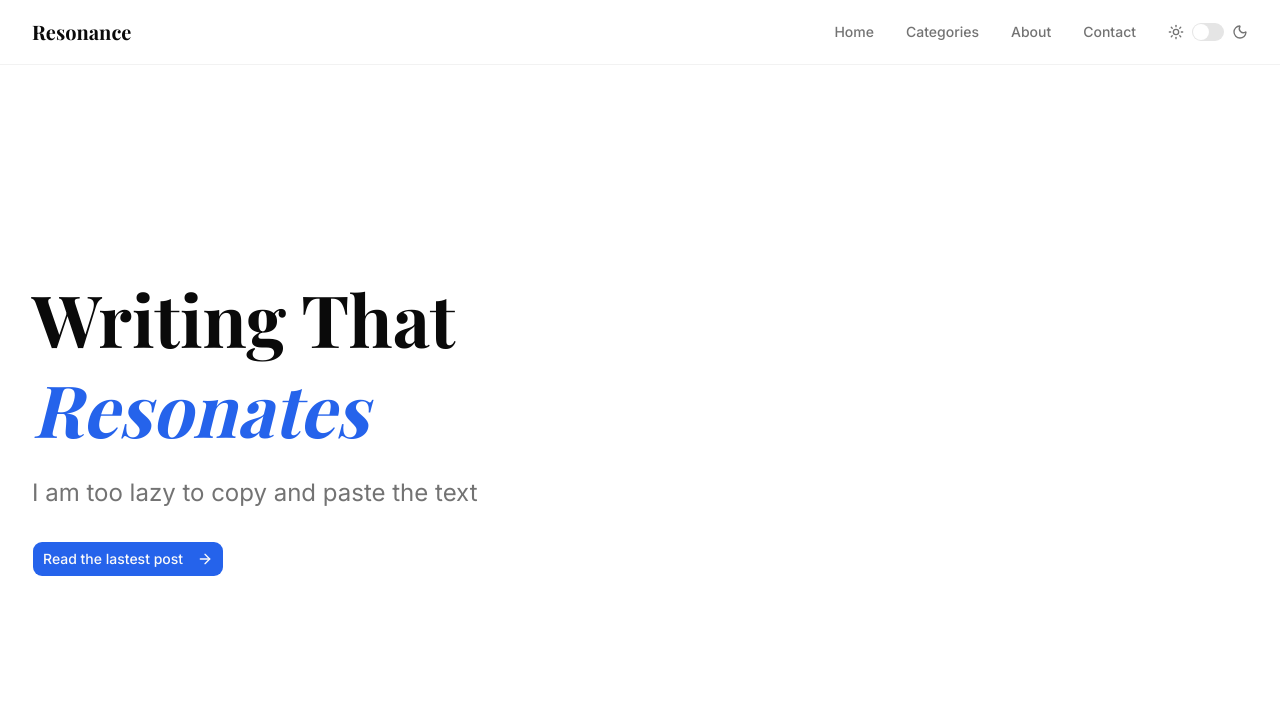
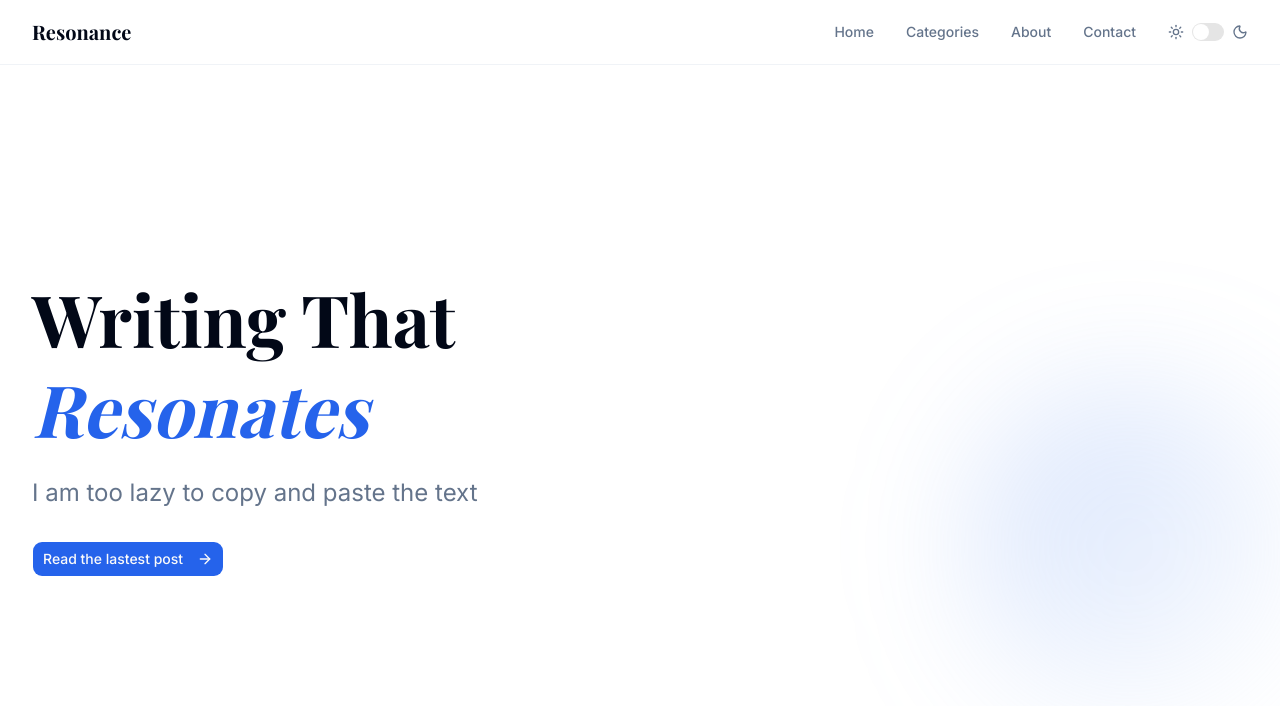
Before and after one commit to Pandyanatha-cyber/next-js-test, a Next.js app: page /testing2 in a window 1280 px wide. Shown: the top 706 px of the page. Built offline with nearby package versions, Linux system fonts and the light colour scheme; a web font is replaced by a local one.

Commit message:
dark mode background change

```diff
--- a/app/globals.css
+++ b/app/globals.css
@@ -50,21 +50,21 @@
 
 :root {
   --background: oklch(1 0 0);
-  --foreground: oklch(0.145 0 0);
+  --foreground: oklch(0.1371 0.036 258.5);
   --card: oklch(1 0 0);
   --card-foreground: oklch(0.145 0 0);
   --popover: oklch(1 0 0);
   --popover-foreground: oklch(0.145 0 0);
   --primary: oklch(0.546 0.2153 262.87);
   --primary-foreground: oklch(0.985 0 0);
-  --secondary: oklch(0.97 0 0);
+  --secondary: oklch(0.9676 0.007 247.9);
   --secondary-foreground: oklch(0.205 0 0);
   --muted: oklch(0.97 0 0);
-  --muted-foreground: oklch(0.556 0 0);
+  --muted-foreground: oklch(0.5547 0.0407 257.4);
   --accent: oklch(0.97 0 0);
   --accent-foreground: oklch(0.205 0 0);
   --destructive: oklch(0.577 0.245 27.325);
-  --border: oklch(0.922 0 0);
+  --border: oklch(0.929 0.0126 255.53);
   --input: oklch(0.922 0 0);
   --ring: oklch(0.708 0 0);
   --chart-1: oklch(0.87 0 0);
@@ -84,22 +84,22 @@
 }
 
 .dark {
-  --background: oklch(0.145 0 0);
-  --foreground: oklch(0.985 0 0);
+  --background: oklch(0.1371 0.036 258.5);
+  --foreground: oklch(0.9838 0.0035 247.86);
   --card: oklch(0.205 0 0);
   --card-foreground: oklch(0.985 0 0);
   --popover: oklch(0.205 0 0);
   --popover-foreground: oklch(0.985 0 0);
   --primary: oklch(0.6232 0.1879 259.8);
   --primary-foreground: oklch(0.205 0 0);
-  --secondary: oklch(0.269 0 0);
+  --secondary: oklch(0.28 0.0369 260);
   --secondary-foreground: oklch(0.985 0 0);
   --muted: oklch(0.269 0 0);
-  --muted-foreground: oklch(0.708 0 0);
+  --muted-foreground: oklch(0.7107 0.0351 256.8);
   --accent: oklch(0.269 0 0);
   --accent-foreground: oklch(0.985 0 0);
   --destructive: oklch(0.704 0.191 22.216);
-  --border: oklch(1 0 0 / 10%);
+  --border: oklch(0.28 0.0369 260);
   --input: oklch(1 0 0 / 15%);
   --ring: oklch(0.556 0 0);
   --chart-1: oklch(0.87 0 0);
--- a/components/hero-section.tsx
+++ b/components/hero-section.tsx
@@ -31,6 +31,13 @@ export default function HeroSection() {
                         </Button>
                      </motion.div>
                 </motion.div>
+                {/*Right Content*/}
+                <motion.div>
+                <div className="relative">
+                    <div className="w-80 h-80 bg-linear-to-br from-primary/20 to-secondary/20
+                    rounded-full blur-3xl absolute -top-10 -right-10"></div>
+                </div>
+                </motion.div>
             </div>
         </div>
     </section>
```
Also changed, not shown: app/finaltask/page.tsx (added).
